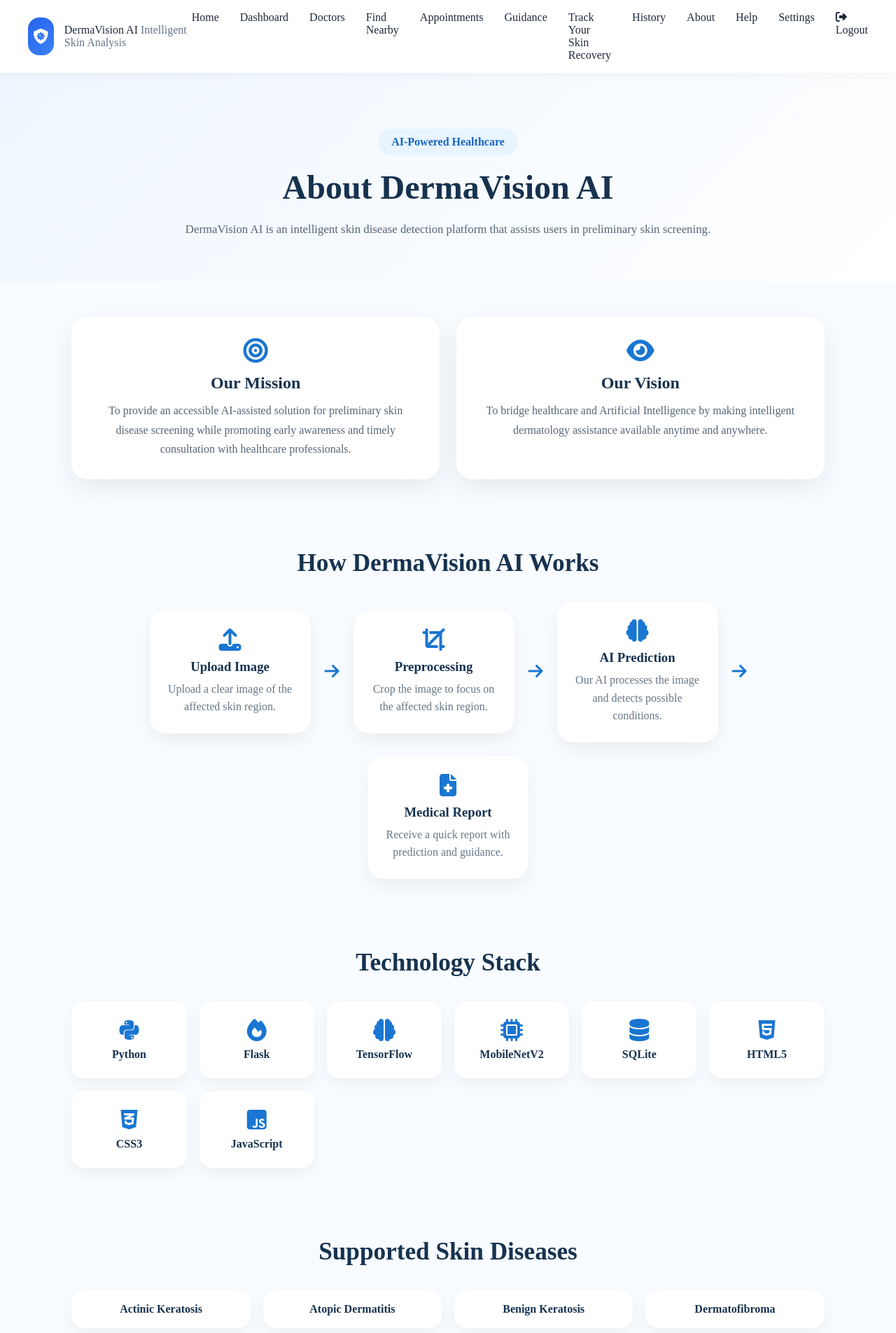
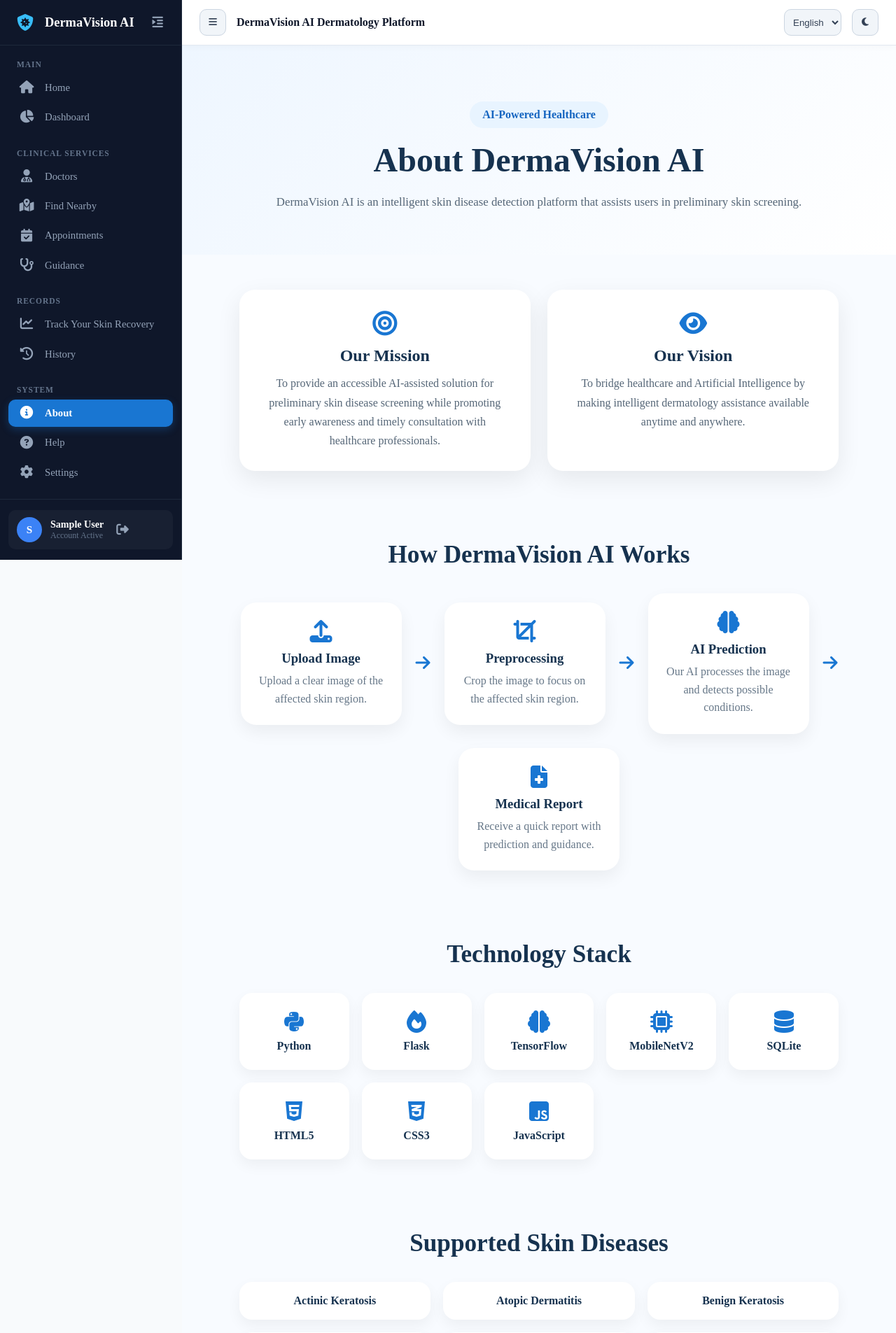
Before and after one commit to KUNAPAREDDYNAGALAKSHMISARVANI/DermaVision-AI, a Flask app: page /about in a window 1280 px wide. Shown: the top 1905 px of the page at 70% size. Run offline with Flask 3, Linux system fonts and the light colour scheme; the visitor is signed in with stand-in values (Sample User, id 1); some libraries are stand-ins or nearby versions.

Commit message:
Convert navigation to collapsible left sidebar layout and add low confidence image warning

```diff
--- a/app.py
+++ b/app.py
@@ -477,6 +477,7 @@ def report(scan_id):
     image_url = "/static/" + scan["image"]
     high_risk_diseases = ["Melanoma", "Squamous cell carcinoma", "Actinic keratosis"]
     is_high_risk = scan["disease"] in high_risk_diseases
+    is_low_confidence = (scan["confidence"] < 50.0)
     all_doctors = load_doctors()
 
     return render_template(
@@ -487,6 +488,7 @@ def report(scan_id):
         confidence=scan["confidence"],
         disease_info=info,
         is_high_risk=is_high_risk,
+        is_low_confidence=is_low_confidence,
         recommended_doctors=all_doctors[:3]
     )
 
@@ -1019,9 +1021,15 @@ def predict():
             confidence
         )
 
-        info = disease_info[disease]
+        info = disease_info.get(disease, {
+            "description": "Information not available for this condition.",
+            "symptoms": ["Consult a dermatologist for evaluation."],
+            "causes": ["Unknown or unmapped condition."],
+            "precautions": ["Seek medical advice."]
+        })
         high_risk_diseases = ["Melanoma", "Squamous cell carcinoma", "Actinic keratosis"]
         is_high_risk = disease in high_risk_diseases
+        is_low_confidence = (confidence < 50.0)
         all_doctors = load_doctors()
 
         return render_template(
@@ -1032,6 +1040,7 @@ def predict():
             confidence=confidence,
             disease_info=info,
             is_high_risk=is_high_risk,
+            is_low_confidence=is_low_confidence,
             recommended_doctors=all_doctors[:3]
         )
 
--- /dev/null
+++ b/static/css/sidebar.css
@@ -0,0 +1,302 @@
+/* ==========================================================
+   DermaVision AI — Collapsible Left Sidebar Layout CSS
+========================================================== */
+
+:root {
+    --sidebar-width: 260px;
+    --sidebar-collapsed-width: 76px;
+    --sidebar-bg: #0f172a;
+    --sidebar-text: #94a3b8;
+    --sidebar-text-active: #ffffff;
+    --sidebar-active-bg: #1e293b;
+    --sidebar-border: #1e293b;
+    --topbar-height: 65px;
+}
+
+/* App Wrapper Layout */
+.app-container {
+    display: flex;
+    min-height: 100vh;
+    background-color: var(--bg-color, #f8fafc);
+}
+
+/* Sidebar Container */
+.sidebar-nav {
+    width: var(--sidebar-width);
+    background: var(--sidebar-bg);
+    color: var(--sidebar-text);
+    display: flex;
+    flex-direction: column;
+    position: fixed;
+    top: 0;
+    left: 0;
+    height: 100vh;
+    z-index: 1000;
+    transition: width 0.3s cubic-bezier(0.4, 0, 0.2, 1);
+    border-right: 1px solid var(--sidebar-border);
+    overflow-x: hidden;
+}
+
+/* Collapsed Sidebar State */
+body.sidebar-collapsed .sidebar-nav {
+    width: var(--sidebar-collapsed-width);
+}
+
+/* Sidebar Brand Header */
+.sidebar-header {
+    height: var(--topbar-height);
+    display: flex;
+    align-items: center;
+    justify-content: space-between;
+    padding: 0 20px;
+    border-bottom: 1px solid var(--sidebar-border);
+}
+
+.sidebar-brand {
+    display: flex;
+    align-items: center;
+    gap: 12px;
+    color: #ffffff;
+    text-decoration: none;
+    font-weight: 700;
+    font-size: 1.15rem;
+    white-space: nowrap;
+}
+
+.sidebar-brand i {
+    font-size: 1.5rem;
+    color: #38bdf8;
+    min-width: 32px;
+    text-align: center;
+}
+
+.sidebar-toggle-btn {
+    background: transparent;
+    border: none;
+    color: var(--sidebar-text);
+    font-size: 1.1rem;
+    cursor: pointer;
+    padding: 6px;
+    border-radius: 8px;
+    transition: color 0.2s, background 0.2s;
+    display: flex;
+    align-items: center;
+    justify-content: center;
+}
+
+.sidebar-toggle-btn:hover {
+    color: #ffffff;
+    background: var(--sidebar-active-bg);
+}
+
+/* Hide brand text when collapsed */
+body.sidebar-collapsed .sidebar-brand-text,
+body.sidebar-collapsed .group-title,
+body.sidebar-collapsed .link-text,
+body.sidebar-collapsed .user-info {
+    display: none !important;
+}
+
+/* Navigation Content Area */
+.sidebar-content {
+    flex: 1;
+    overflow-y: auto;
+    padding: 15px 12px;
+    display: flex;
+    flex-direction: column;
+    gap: 20px;
+}
+
+.sidebar-group {
+    display: flex;
+    flex-direction: column;
+    gap: 4px;
+}
+
+.group-title {
+    font-size: 0.72rem;
+    text-transform: uppercase;
+    letter-spacing: 0.08em;
+    color: #64748b;
+    font-weight: 700;
+    padding: 6px 12px 4px;
+    white-space: nowrap;
+}
+
+.sidebar-link {
+    display: flex;
+    align-items: center;
+    gap: 14px;
+    padding: 10px 14px;
+    color: var(--sidebar-text);
+    text-decoration: none;
+    border-radius: 10px;
+    font-size: 0.92rem;
+    font-weight: 500;
+    transition: background 0.2s, color 0.2s;
+    white-space: nowrap;
+}
+
+.sidebar-link i {
+    font-size: 1.15rem;
+    min-width: 24px;
+    text-align: center;
+}
+
+.sidebar-link:hover {
+    background: rgba(255, 255, 255, 0.06);
+    color: #ffffff;
+}
+
+.sidebar-link.active {
+    background: #1976d2;
+    color: #ffffff;
+    font-weight: 600;
+    box-shadow: 0 4px 12px rgba(25, 118, 210, 0.3);
+}
+
+/* Sidebar Footer Profile Area */
+.sidebar-footer {
+    padding: 15px 12px;
+    border-top: 1px solid var(--sidebar-border);
+}
+
+.sidebar-user-tile {
+    display: flex;
+    align-items: center;
+    gap: 12px;
+    padding: 10px 12px;
+    border-radius: 10px;
+    background: rgba(255, 255, 255, 0.04);
+}
+
+.user-avatar-circle {
+    width: 36px;
+    height: 36px;
+    border-radius: 50%;
+    background: #3b82f6;
+    color: #ffffff;
+    display: flex;
+    align-items: center;
+    justify-content: center;
+    font-weight: 700;
+    font-size: 0.95rem;
+    min-width: 36px;
+}
+
+.user-info {
+    overflow: hidden;
+}
+
+.user-name {
+    font-size: 0.88rem;
+    font-weight: 600;
+    color: #ffffff;
+    white-space: nowrap;
+    overflow: hidden;
+    text-overflow: ellipsis;
+}
+
+.user-role {
+    font-size: 0.75rem;
+    color: #64748b;
+}
+
+/* Main Content Area */
+.main-wrapper {
+    flex: 1;
+    margin-left: var(--sidebar-width);
+    display: flex;
+    flex-direction: column;
+    min-width: 0;
+    transition: margin-left 0.3s cubic-bezier(0.4, 0, 0.2, 1);
+}
+
+body.sidebar-collapsed .main-wrapper {
+    margin-left: var(--sidebar-collapsed-width);
+}
+
+/* Top App Header Bar */
+.top-app-header {
+    height: var(--topbar-height);
+    background: var(--card-bg, #ffffff);
+    border-bottom: 1px solid var(--border-color, #e2e8f0);
+    display: flex;
+    align-items: center;
+    justify-content: space-between;
+    padding: 0 25px;
+    position: sticky;
+    top: 0;
+    z-index: 900;
+    box-shadow: 0 2px 10px rgba(0, 0, 0, 0.03);
+}
+
+.header-left {
+    display: flex;
+    align-items: center;
+    gap: 15px;
+}
+
+.page-breadcrumb {
+    font-size: 1rem;
+    font-weight: 600;
+    color: var(--text-color, #0f172a);
+}
+
+.header-right {
+    display: flex;
+    align-items: center;
+    gap: 15px;
+}
+
+.header-icon-btn {
+    background: var(--input-bg, #f1f5f9);
+    border: 1px solid var(--border-color, #cbd5e1);
+    width: 38px;
+    height: 38px;
+    border-radius: 10px;
+    display: flex;
+    align-items: center;
+    justify-content: center;
+    color: var(--text-color, #334155);
+    cursor: pointer;
+    transition: background 0.2s;
+}
+
+.header-icon-btn:hover {
+    background: #e2e8f0;
+}
+
+/* Mobile Sidebar Drawer Overlay */
+.mobile-sidebar-backdrop {
+    position: fixed;
+    top: 0;
+    left: 0;
+    width: 100vw;
+    height: 100vh;
+    background: rgba(15, 23, 42, 0.6);
+    z-index: 999;
+    opacity: 0;
+    visibility: hidden;
+    transition: opacity 0.25s, visibility 0.25s;
+}
+
+@media (max-width: 900px) {
+    .sidebar-nav {
+        transform: translateX(-100%);
+        width: 260px !important;
+    }
+
+    body.mobile-sidebar-open .sidebar-nav {
+        transform: translateX(0);
+    }
+
+    body.mobile-sidebar-open .mobile-sidebar-backdrop {
+        opacity: 1;
+        visibility: visible;
+    }
+
+    .main-wrapper {
+        margin-left: 0 !important;
+    }
+}
--- /dev/null
+++ b/static/js/sidebar.js
@@ -0,0 +1,37 @@
+/* ==========================================================
+   DermaVision AI — Collapsible Sidebar JavaScript
+========================================================== */
+
+document.addEventListener("DOMContentLoaded", function () {
+    const toggleBtn = document.getElementById("sidebarToggleBtn");
+    const mobileBtn = document.getElementById("mobileMenuBtn");
+    const backdrop = document.getElementById("mobileBackdrop");
+
+    // Restore saved collapse state from localStorage
+    const savedCollapsed = localStorage.getItem("sidebar-collapsed");
+    if (savedCollapsed === "true") {
+        document.body.classList.add("sidebar-collapsed");
+    }
+
+    // Toggle Desktop Collapsed State
+    if (toggleBtn) {
+        toggleBtn.addEventListener("click", function () {
+            document.body.classList.toggle("sidebar-collapsed");
+            const isCollapsed = document.body.classList.contains("sidebar-collapsed");
+            localStorage.setItem("sidebar-collapsed", isCollapsed ? "true" : "false");
+        });
+    }
+
+    // Toggle Mobile Drawer
+    if (mobileBtn) {
+        mobileBtn.addEventListener("click", function () {
+            document.body.classList.toggle("mobile-sidebar-open");
+        });
+    }
+
+    if (backdrop) {
+        backdrop.addEventListener("click", function () {
+            document.body.classList.remove("mobile-sidebar-open");
+        });
+    }
+});
--- a/templates/base.html
+++ b/templates/base.html
@@ -98,6 +98,8 @@
     <link rel="stylesheet" href="{{ url_for('static', filename='css/guidance.css') }}">
     {% endif %}
 
+    <link rel="stylesheet" href="{{ url_for('static', filename='css/sidebar.css') }}">
+
     <link rel="stylesheet"
           href="{{ url_for('static', filename='css/dark-mode.css') }}">
 
@@ -110,165 +112,136 @@
 
 <body>
 
-<header class="main-navbar">
+<div class="app-container">
 
-    <div class="nav-container">
-
-        <a href="{{ url_for('home') }}"
-           class="logo">
-
-            <div class="logo-icon">
-
+    <!-- Collapsible Left Sidebar Navigation -->
+    <aside class="sidebar-nav">
+        <div class="sidebar-header">
+            <a href="{{ url_for('home') }}" class="sidebar-brand">
                 <i class="fa-solid fa-shield-virus"></i>
-
+                <span class="sidebar-brand-text">DermaVision AI</span>
+            </a>
+            <button type="button" id="sidebarToggleBtn" class="sidebar-toggle-btn" title="Toggle Sidebar">
+                <i class="fa-solid fa-indent"></i>
+            </button>
         </div>
 
-            <div class="logo-text">
-
-                <span class="logo-title" data-lang="logo_title">
-                    DermaVision AI
-                </span>
-
-                <span class="logo-subtitle" data-lang="logo_subtitle">
-                    Intelligent Skin Analysis
-                </span>
-
+        <div class="sidebar-content">
+            <!-- MAIN -->
+            <div class="sidebar-group">
+                <span class="group-title">Main</span>
+                <a href="{{ url_for('home') }}" class="sidebar-link {% if request.endpoint == 'home' %}active{% endif %}">
+                    <i class="fa-solid fa-house"></i>
+                    <span class="link-text" data-lang="home">Home</span>
+                </a>
+                <a href="{{ url_for('dashboard') }}" class="sidebar-link {% if request.endpoint == 'dashboard' %}active{% endif %}">
+                    <i class="fa-solid fa-chart-pie"></i>
+                    <span class="link-text" data-lang="dashboard">Dashboard</span>
+                </a>
             </div>
 
+            <!-- CLINICAL SERVICES -->
+            <div class="sidebar-group">
+                <span class="group-title">Clinical Services</span>
+                <a href="{{ url_for('doctors') }}" class="sidebar-link {% if request.endpoint in ['doctors', 'doctor_detail'] %}active{% endif %}">
+                    <i class="fa-solid fa-user-md"></i>
+                    <span class="link-text" data-lang="nav_doctors">Doctors</span>
                 </a>
-
-        <nav class="desktop-nav">
-
-            <a href="{{ url_for('home') }}" data-lang="home">
-                Home
+                <a href="{{ url_for('find_dermatologist') }}" class="sidebar-link {% if request.endpoint == 'find_dermatologist' %}active{% endif %}">
+                    <i class="fa-solid fa-map-location-dot"></i>
+                    <span class="link-text" data-lang="nav_find_nearby">Find Nearby</span>
                 </a>
-
-            <a href="{{ url_for('dashboard') }}" data-lang="dashboard">
-                Dashboard
+                <a href="{{ url_for('my_appointments') }}" class="sidebar-link {% if request.endpoint == 'my_appointments' %}active{% endif %}">
+                    <i class="fa-solid fa-calendar-check"></i>
+                    <span class="link-text" data-lang="nav_appointments">Appointments</span>
                 </a>
-
-            <a href="{{ url_for('doctors') }}" data-lang="nav_doctors">
-                Doctors
+                <a href="{{ url_for('when_to_see_doctor') }}" class="sidebar-link {% if request.endpoint == 'when_to_see_doctor' %}active{% endif %}">
+                    <i class="fa-solid fa-stethoscope"></i>
+                    <span class="link-text" data-lang="nav_guidance">Guidance</span>
                 </a>
-
-            <a href="{{ url_for('find_dermatologist') }}" data-lang="nav_find_nearby">
-                Find Nearby
-            </a>
-
-            <a href="{{ url_for('my_appointments') }}" data-lang="nav_appointments">
-                Appointments
-            </a>
-
-            <a href="{{ url_for('when_to_see_doctor') }}" data-lang="nav_guidance">
-                Guidance
-            </a>
-
-            <a href="{{ url_for('progress') }}" data-lang="progress_tracker">
-                Progress
-            </a>
-
-            <a href="{{ url_for('history') }}" data-lang="history">
-                History
-            </a>
-
-            <a href="{{ url_for('about') }}" data-lang="about">
-                About
-            </a>
-
-            <a href="{{ url_for('help') }}" data-lang="help">
-                Help
-            </a>
-
-            <a href="{{ url_for('settings') }}" data-lang="settings">
-                Settings
-            </a>
-
-            {% if session.get('user_id') %}
-            <a href="{{ url_for('auth.logout') }}" class="nav-auth-btn logout-btn">
-                <i class="fa-solid fa-right-from-bracket"></i> Logout
-            </a>
-            {% else %}
-            <a href="{{ url_for('auth.login') }}" class="nav-auth-btn login-btn">
-                <i class="fa-solid fa-right-to-bracket"></i> Login
-            </a>
-            <a href="{{ url_for('auth.register') }}" class="nav-auth-btn register-btn">
-                <i class="fa-solid fa-user-plus"></i> Register
-            </a>
-            {% endif %}
-
-        </nav>
-
-        <button class="mobile-menu-btn"
-                id="mobileMenuBtn">
-
-            <i class="fa-solid fa-bars"></i>
-
-        </button>
-
             </div>
 
-    <div class="mobile-menu"
-         id="mobileMenu">
-
-        <a href="{{ url_for('home') }}" data-lang="home">
-            Home
+            <!-- RECORDS -->
+            <div class="sidebar-group">
+                <span class="group-title">Records</span>
+                <a href="{{ url_for('progress') }}" class="sidebar-link {% if request.endpoint == 'progress' %}active{% endif %}">
+                    <i class="fa-solid fa-chart-line"></i>
+                    <span class="link-text" data-lang="progress_tracker">Progress</span>
                 </a>
-
-        <a href="{{ url_for('dashboard') }}" data-lang="dashboard">
-            Dashboard
+                <a href="{{ url_for('history') }}" class="sidebar-link {% if request.endpoint == 'history' %}active{% endif %}">
+                    <i class="fa-solid fa-clock-rotate-left"></i>
+                    <span class="link-text" data-lang="history">History</span>
                 </a>
-
-        <a href="{{ url_for('doctors') }}" data-lang="nav_doctors">
-            Doctors
-        </a>
-
-        <a href="{{ url_for('find_dermatologist') }}" data-lang="nav_find_nearby">
-            Find Nearby
-        </a>
-
-        <a href="{{ url_for('my_appointments') }}" data-lang="nav_appointments">
-            Appointments
-        </a>
-
-        <a href="{{ url_for('when_to_see_doctor') }}" data-lang="nav_guidance">
-            Guidance
-        </a>
-
-        <a href="{{ url_for('progress') }}" data-lang="progress_tracker">
-            Progress
-        </a>
-
-        <a href="{{ url_for('history') }}" data-lang="history">
-            History
-        </a>
-
-        <a href="{{ url_for('about') }}" data-lang="about">
-            About
-        </a>
-
-        <a href="{{ url_for('help') }}" data-lang="help">
-            Help
-        </a>
-
-        <a href="{{ url_for('settings') }}" data-lang="settings">
-            Settings
-        </a>
-
-        {% if session.get('user_id') %}
-        <a href="{{ url_for('auth.logout') }}" class="nav-auth-btn logout-btn">
-            <i class="fa-solid fa-right-from-bracket"></i> Logout
-        </a>
-        {% else %}
-        <a href="{{ url_for('auth.login') }}" class="nav-auth-btn login-btn">
-            <i class="fa-solid fa-right-to-bracket"></i> Login
-        </a>
-        <a href="{{ url_for('auth.register') }}" class="nav-auth-btn register-btn">
-            <i class="fa-solid fa-user-plus"></i> Register
-        </a>
-        {% endif %}
-
             </div>
 
+            <!-- SYSTEM -->
+            <div class="sidebar-group">
+                <span class="group-title">System</span>
+                <a href="{{ url_for('about') }}" class="sidebar-link {% if request.endpoint == 'about' %}active{% endif %}">
+                    <i class="fa-solid fa-circle-info"></i>
+                    <span class="link-text" data-lang="about">About</span>
+                </a>
+                <a href="{{ url_for('help') }}" class="sidebar-link {% if request.endpoint == 'help' %}active{% endif %}">
+                    <i class="fa-solid fa-circle-question"></i>
+                    <span class="link-text" data-lang="help">Help</span>
+                </a>
+                <a href="{{ url_for('settings') }}" class="sidebar-link {% if request.endpoint == 'settings' %}active{% endif %}">
+                    <i class="fa-solid fa-gear"></i>
+                    <span class="link-text" data-lang="settings">Settings</span>
+                </a>
+            </div>
+        </div>
+
+        <div class="sidebar-footer">
+            {% if session.get('user_id') %}
+            <div class="sidebar-user-tile">
+                <div class="user-avatar-circle">{{ (session.get('user_name', 'U')[0])|upper }}</div>
+                <div class="user-info">
+                    <div class="user-name">{{ session.get('user_name', 'Patient') }}</div>
+                    <div class="user-role">Account Active</div>
+                </div>
+                <a href="{{ url_for('auth.logout') }}" class="sidebar-toggle-btn" title="Logout">
+                    <i class="fa-solid fa-right-from-bracket"></i>
+                </a>
+            </div>
+            {% else %}
+            <div class="sidebar-group">
+                <a href="{{ url_for('auth.login') }}" class="sidebar-link">
+                    <i class="fa-solid fa-right-to-bracket"></i>
+                    <span class="link-text">Login</span>
+                </a>
+                <a href="{{ url_for('auth.register') }}" class="sidebar-link">
+                    <i class="fa-solid fa-user-plus"></i>
+                    <span class="link-text">Register</span>
+                </a>
+            </div>
+            {% endif %}
+        </div>
+    </aside>
+
+    <!-- Mobile Drawer Overlay -->
+    <div id="mobileBackdrop" class="mobile-sidebar-backdrop"></div>
+
+    <!-- Main Page Wrapper -->
+    <div class="main-wrapper">
+        <header class="top-app-header">
+            <div class="header-left">
+                <button type="button" id="mobileMenuBtn" class="header-icon-btn d-md-none" title="Open Navigation">
+                    <i class="fa-solid fa-bars"></i>
+                </button>
+                <span class="page-breadcrumb">DermaVision AI Dermatology Platform</span>
+            </div>
+
+            <div class="header-right">
+                <select id="languageSelect" class="header-icon-btn" style="width:auto;padding:0 8px;">
+                    <option value="en">English</option>
+                    <option value="te">తెలుగు</option>
+                    <option value="hi">हिंदी</option>
+                </select>
+                <button type="button" id="darkModeToggle" class="header-icon-btn" title="Toggle Dark Mode">
+                    <i class="fa-solid fa-moon"></i>
+                </button>
+            </div>
         </header>
 
 <main>
@@ -433,6 +406,10 @@
 
 </footer>
 
+    </div> <!-- /.main-wrapper -->
+</div> <!-- /.app-container -->
+
+<script src="{{ url_for('static', filename='js/sidebar.js') }}"></script>
 <script src="{{ url_for('static', filename='js/script.js') }}"></script>
 
 <script src="{{ url_for('static', filename='js/language.js') }}"></script>
@@ -442,22 +419,6 @@
 <script src="{{ url_for('static', filename='js/crop.js') }}"></script>
 {% endif %}
 
-<script>
-
-const mobileBtn = document.getElementById("mobileMenuBtn");
-const mobileMenu = document.getElementById("mobileMenu");
-
-if (mobileBtn && mobileMenu) {
-
-    mobileBtn.addEventListener("click", function () {
-
-        mobileMenu.classList.toggle("show");
-
-    });
-
-}
-
-</script>
 <script src="{{ url_for('static', filename='js/theme.js') }}"></script>
 {% block extra_js %}
 
```
Also changed, not shown: templates/result.html (+15 -0 lines), 1 other file. Lines whose indentation alone changed are shown as unchanged.
